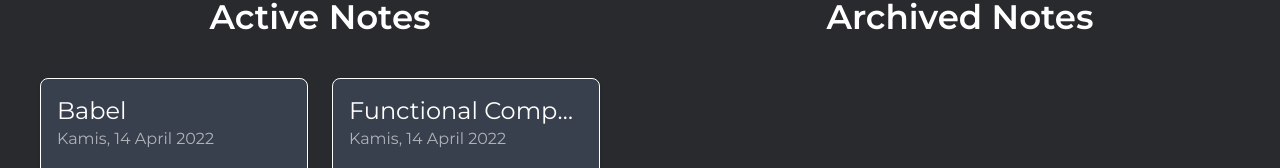
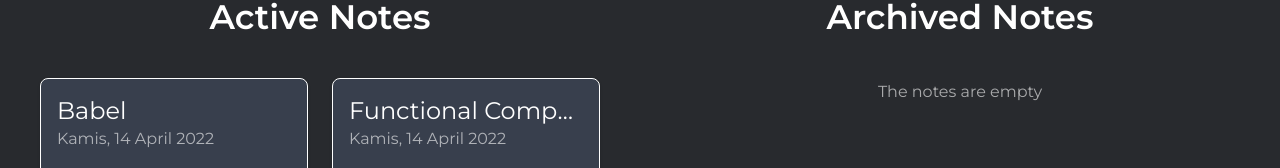
Before and after one commit to jaballogian/dicoding-submissions, a React (Create React App) app in the folder react/1-learn-react/: page / in a window 1280 px wide. Shown: the part 507-675 px from the top of the page. Built offline with nearby package versions, Linux system fonts and the light colour scheme.

Commit message:
add no notes Typography component

```diff
--- a/react/1-learn-react/src/components/NoteList.jsx
+++ b/react/1-learn-react/src/components/NoteList.jsx
@@ -30,6 +30,15 @@ const NoteList = (props) => {
       </Typography>
 
       {/* NOTE LIST */}
+      {noteList.length === 0 ? (
+        <Typography
+          variant='subtitle1'
+          color='text.secondary'
+          textAlign='center'
+        >
+          The notes are empty
+        </Typography>
+      ) : (
         <Stack>
           <Grid
             container
@@ -44,6 +53,7 @@ const NoteList = (props) => {
             ))}
           </Grid>
         </Stack>
+      )}
     </Stack>
   )
 }
```
Lines whose indentation alone changed are shown as unchanged.
